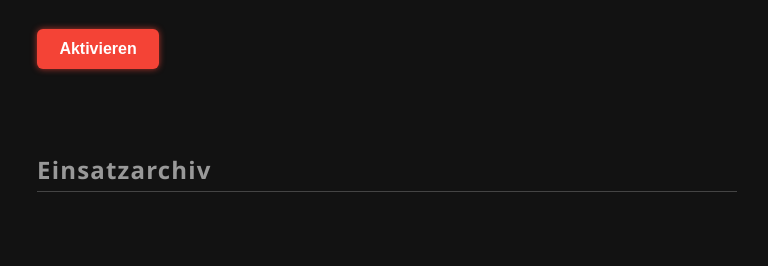
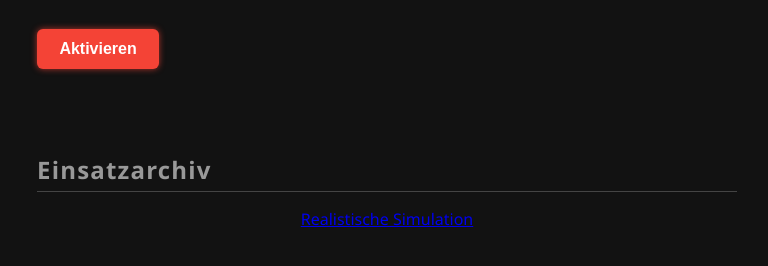
Before and after one commit to alexgamingstudio/35864, a plain HTML site: page index.html in a window 1280 px wide. Shown: the part 80-346 px from the top of the page, without its empty margins (253-1021 px from the left). Drawn offline with Linux system fonts and the light colour scheme.

Commit message:
Update index.html

```diff
--- a/index.html
+++ b/index.html
@@ -425,5 +425,8 @@
     );
   }
 </script>
+  <footer>
+    <a href="index2.html">Realistische Simulation</a>
+  </footer>
 </body>
 </html>
```
